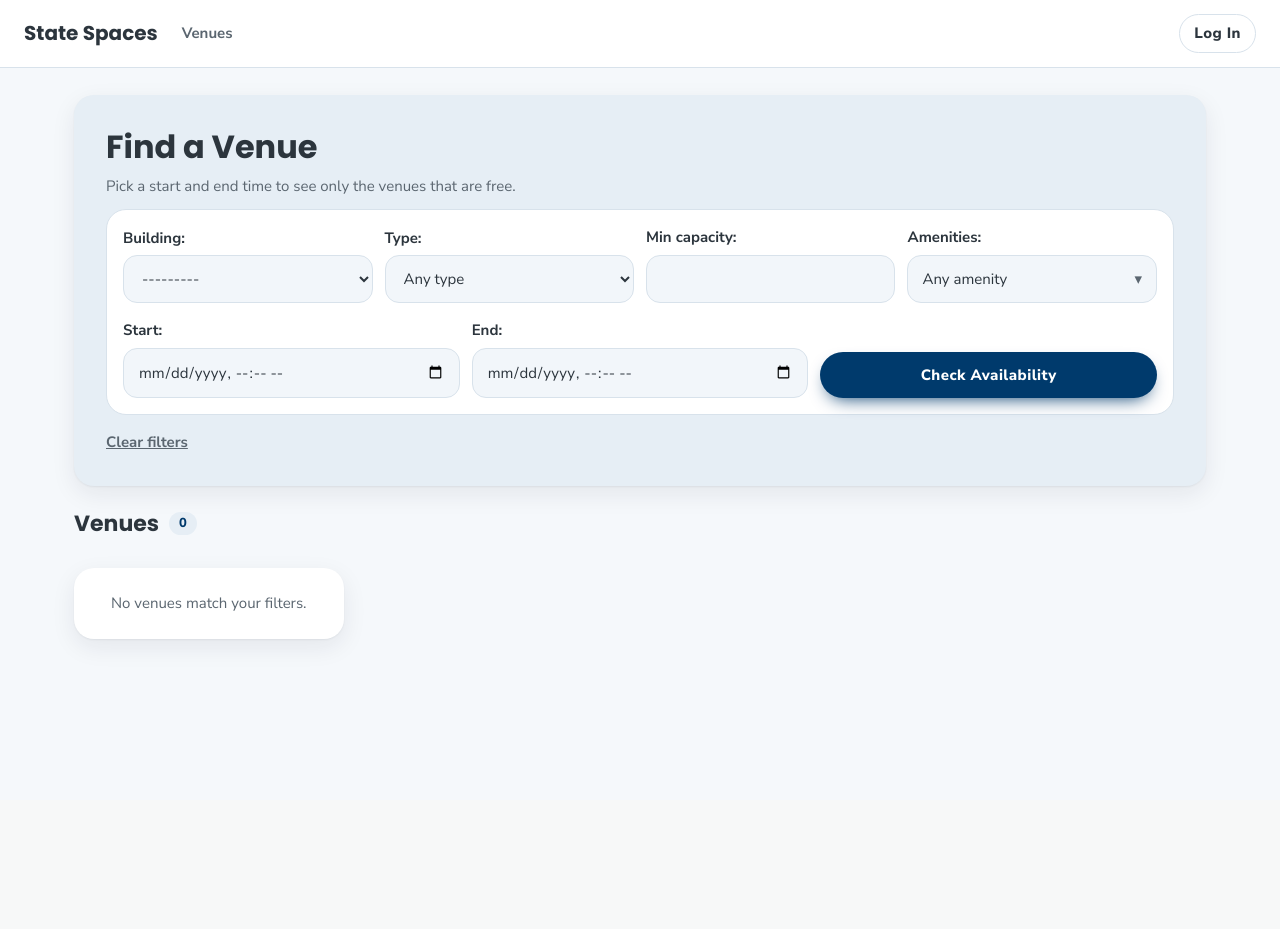
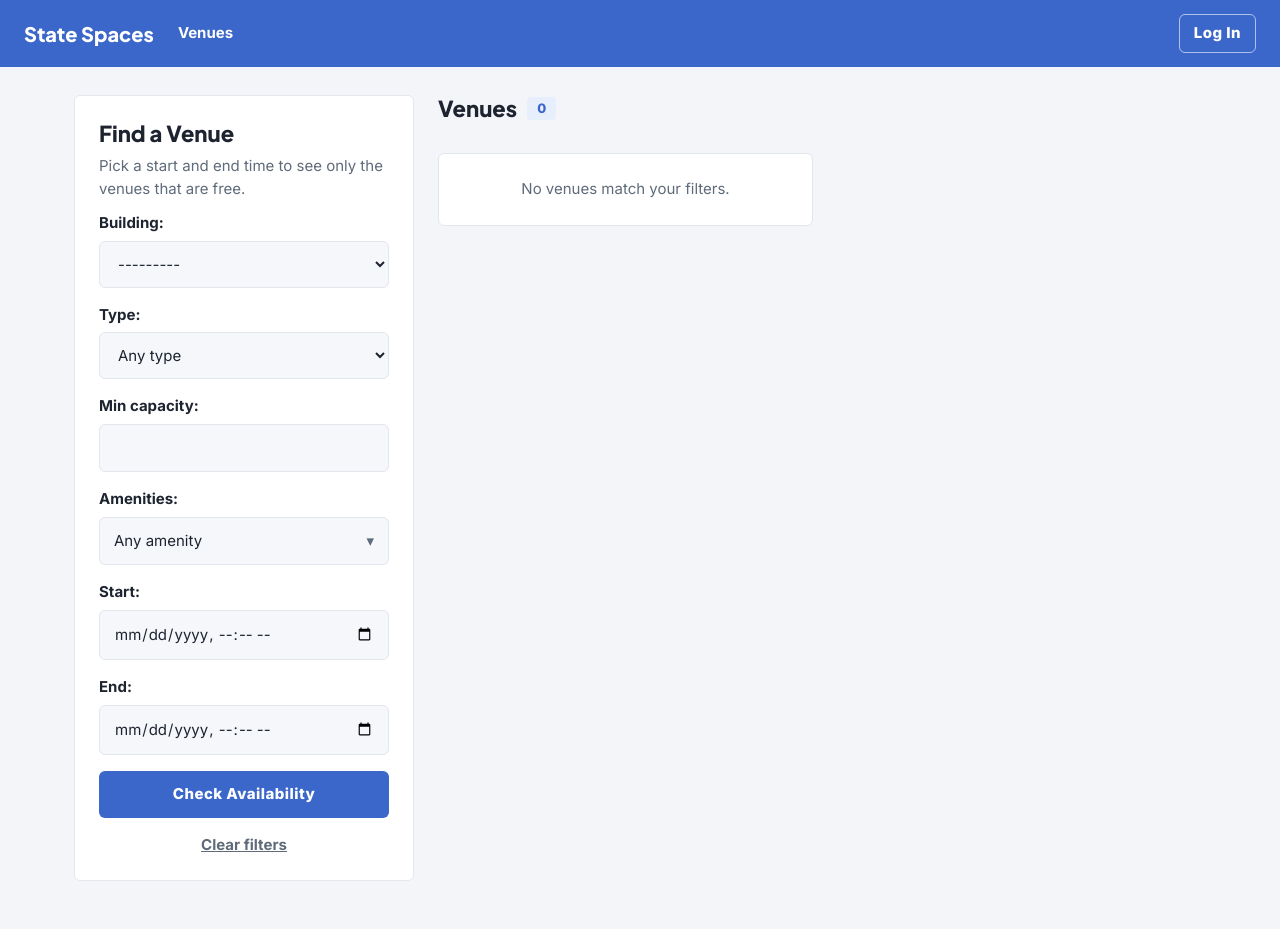
Before and after one commit to JaviHorse/cscI41-venue-management, a Django app: page /venues/ in a window 1280 px wide. Before the commit the page ends 644 px from the top, so only its background shows below. Run offline with Django 5.2, Linux system fonts and the light colour scheme; data that the repository does not hold is empty.

Commit message:
updated the styles.css and base.html\

```diff
--- a/static/css/styles.css
+++ b/static/css/styles.css
@@ -1,24 +1,24 @@
 :root {
-    --primary: #003A6C;
-    --primary-dark: #002649;
-    --primary-soft: #E6EEF5;
+    --primary: #3a67c9;
+    --primary-dark: #2a4f9e;
+    --primary-soft: #e8effc;
     --green: #1f7a4d;
     --green-soft: #e3f4ea;
     --amber: #8a5a00;
     --amber-soft: #fdf1d8;
     --red: #b42318;
     --red-soft: #fdecea;
-    --text: #2C353D;
-    --muted: #5b6670;
-    --line: #d8e2eb;
-    --field: #f2f6fa;
-    --page: #f5f8fb;
+    --text: #1d2430;
+    --muted: #5f6b7a;
+    --line: #e2e6ed;
+    --field: #f5f7fa;
+    --page: #f3f5f8;
     --card: #ffffff;
-    --radius: 20px;
-    --radius-sm: 14px;
-    --font-body: "Nunito Sans", "Segoe UI", system-ui, sans-serif;
-    --font-heading: "Poppins", "Segoe UI", system-ui, sans-serif;
-    --heading-weight: 700;
+    --radius: 6px;
+    --radius-sm: 6px;
+    --font-body: "Inter", "Segoe UI", system-ui, sans-serif;
+    --font-heading: "Plus Jakarta Sans", "Segoe UI", system-ui, sans-serif;
+    --heading-weight: 800;
 }
 
 * {
@@ -545,104 +545,35 @@ dd {
     }
 }
 
-.venue-browser {
-    grid-template-columns: 1fr;
+.site-header {
+    background: var(--primary);
+    border-bottom: 0;
 }
 
-.venue-browser > aside {
-    position: static;
-    border: 0;
+.brand,
+.site-nav a,
+.user {
+    color: #ffffff;
 }
 
-.venue-browser > aside form {
-    display: grid;
-    grid-template-columns: repeat(12, minmax(0, 1fr));
-    align-items: end;
-    gap: 16px 12px;
+.site-nav a:hover {
+    color: var(--primary-soft);
 }
 
-.venue-browser > aside form > div {
-    grid-column: span 3;
-    margin: 0;
+.site-header .btn-light {
+    background: transparent;
+    color: #ffffff;
+    border-color: rgba(255, 255, 255, 0.6);
 }
 
-.venue-browser > aside form > div:has(input[type="datetime-local"]),
-.venue-browser > aside form .btn {
-    grid-column: span 4;
+.btn-primary,
+.btn-primary:active {
+    box-shadow: none;
+    transform: none;
 }
 
-.venue-browser > aside form .btn {
-    width: 100%;
+.badge,
+.chip,
+.count {
+    border-radius: 4px;
 }
-
-.venue-browser > aside form .errorlist {
-    grid-column: 1 / -1;
-}
-
-@media (max-width: 900px) {
-    .venue-browser > aside form {
-        grid-template-columns: repeat(2, minmax(0, 1fr));
-    }
-
-    .venue-browser > aside form > div,
-    .venue-browser > aside form > div:has(input[type="datetime-local"]) {
-        grid-column: auto;
-    }
-
-    .venue-browser > aside form .btn {
-        grid-column: 1 / -1;
-    }
-}
-
-@media (max-width: 520px) {
-    .venue-browser > aside form {
-        grid-template-columns: 1fr;
-    }
-}
-
-.venue-browser > aside .link-muted {
-    text-align: left;
-}
-
-.venue-browser > aside {
-    padding: 32px;
-    background: var(--primary-soft);
-}
-
-.venue-browser > aside h2 {
-    font-size: 32px;
-}
-
-.venue-browser > aside form {
-    padding: 16px;
-    background: var(--card);
-    border: 1px solid var(--line);
-    border-radius: var(--radius);
-}
-
-.card {
-    border: 0;
-    box-shadow: 0 1px 2px rgba(20, 30, 50, 0.06), 0 8px 24px rgba(20, 30, 50, 0.08);
-}
-
-.row-card:hover {
-    box-shadow: 0 2px 4px rgba(20, 30, 50, 0.08), 0 14px 32px rgba(20, 30, 50, 0.14);
-}
-
-.site-header {
-    border-bottom: 0;
-    box-shadow: 0 1px 0 var(--line);
-}
-
-.btn {
-    border-radius: 999px;
-}
-
-.btn-primary {
-    box-shadow: 0 8px 18px -8px var(--primary);
-}
-
-.btn-primary:active {
-    transform: translateY(1px);
-    box-shadow: 0 4px 10px -6px var(--primary);
-}
--- a/templates/base.html
+++ b/templates/base.html
@@ -5,7 +5,7 @@
         <meta charset="utf-8">
         <meta name="viewport" content="width=device-width, initial-scale=1">
         <title>{%block title%}State Spaces{%endblock%}</title>
-        <link rel="stylesheet" href="https://fonts.googleapis.com/css2?family=Poppins:wght@600;700&family=Nunito+Sans:wght@400;700;800&display=swap">
+        <link rel="stylesheet" href="https://fonts.googleapis.com/css2?family=Plus+Jakarta+Sans:wght@700;800&family=Inter:wght@400;600;700;800&display=swap">
         <link rel="stylesheet" href="{% static 'css/styles.css' %}">
         {%block styles%}{%endblock%}
     </head>
```
